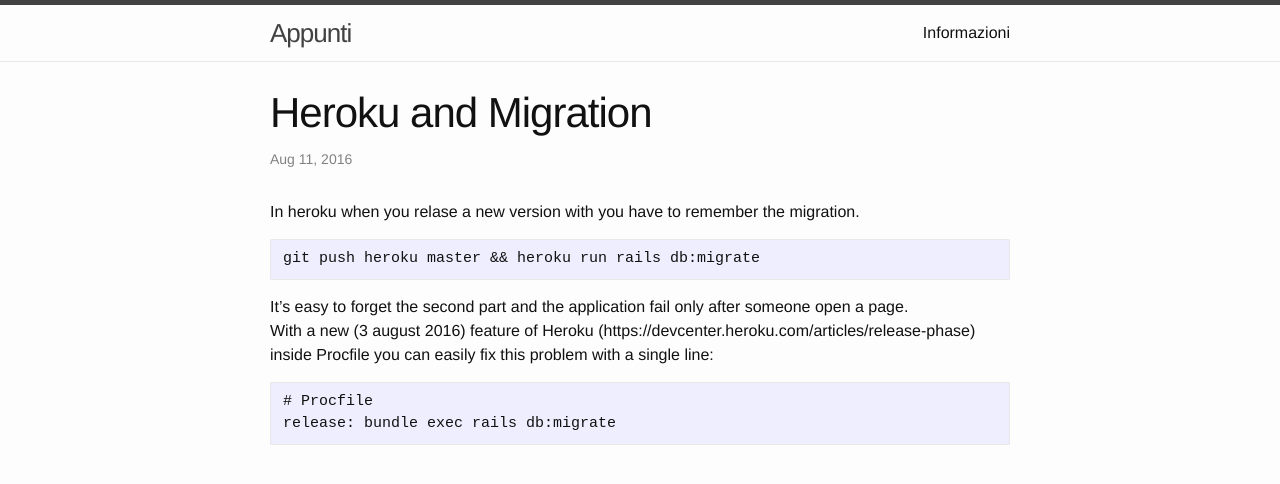
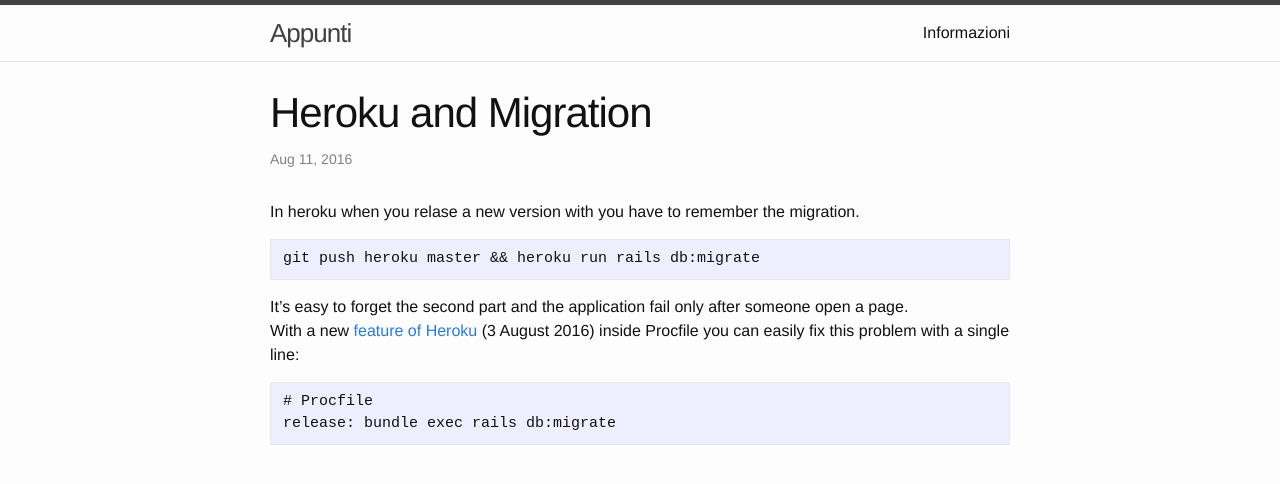
Before and after one commit to descovi/simonini.github.io, a Jekyll site: the page built from _posts/2016-08-11-heroku-and-migration.md, in a window 1280 px wide. Shown: the top 484 px of the page. Built offline with Jekyll 4.4.1, drawn with Linux system fonts in a browser that asks for light colours.

Commit message:
fix link and date

```diff
--- a/_posts/2016-08-11-heroku-and-migration.md
+++ b/_posts/2016-08-11-heroku-and-migration.md
@@ -9,7 +9,7 @@
     git push heroku master && heroku run rails db:migrate
 
 It's easy to forget the second part and the application fail only after someone open a page.
-With a new (3 august 2016) feature of Heroku (https://devcenter.heroku.com/articles/release-phase) inside Procfile you can easily fix this problem with a single line:
+With a new [feature of Heroku](https://devcenter.heroku.com/articles/release-phase) (3 August 2016) inside Procfile you can easily fix this problem with a single line:
 
     # Procfile
     release: bundle exec rails db:migrate
```
